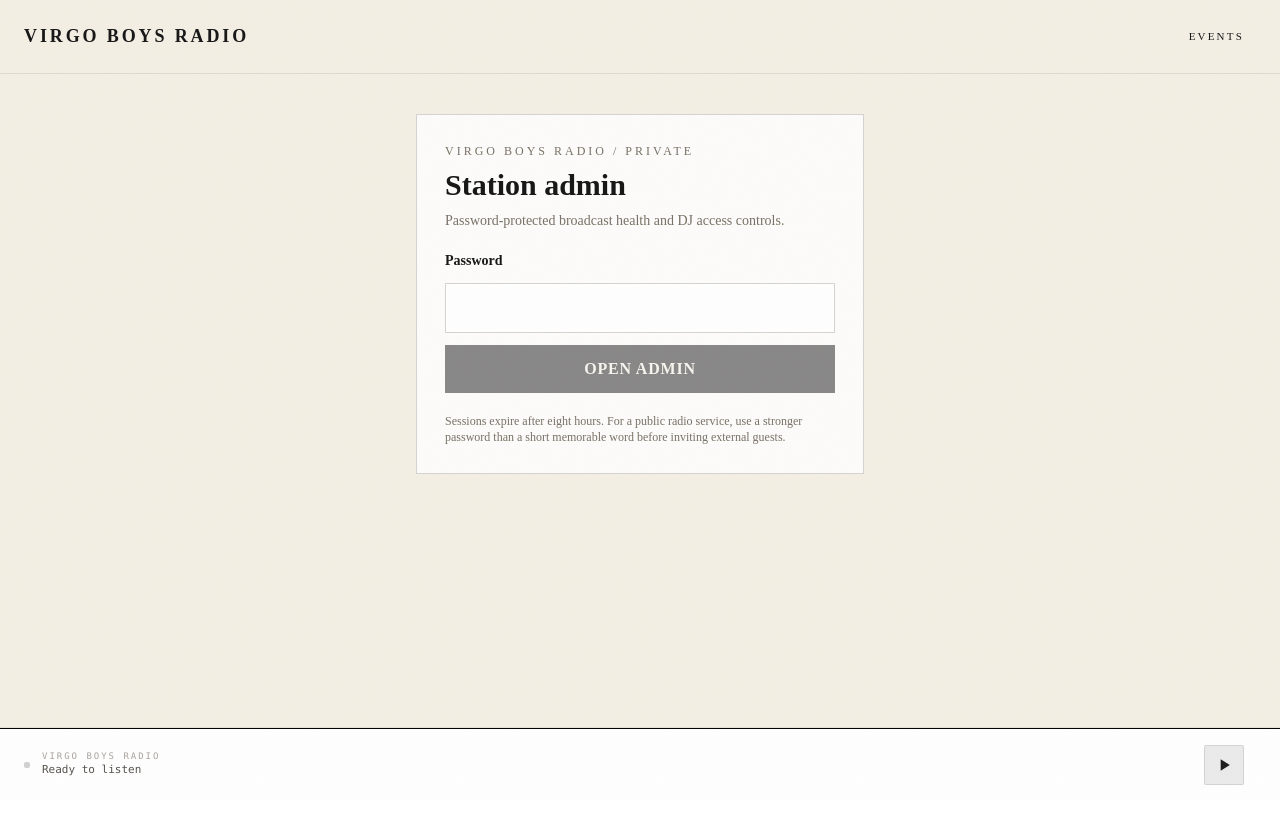
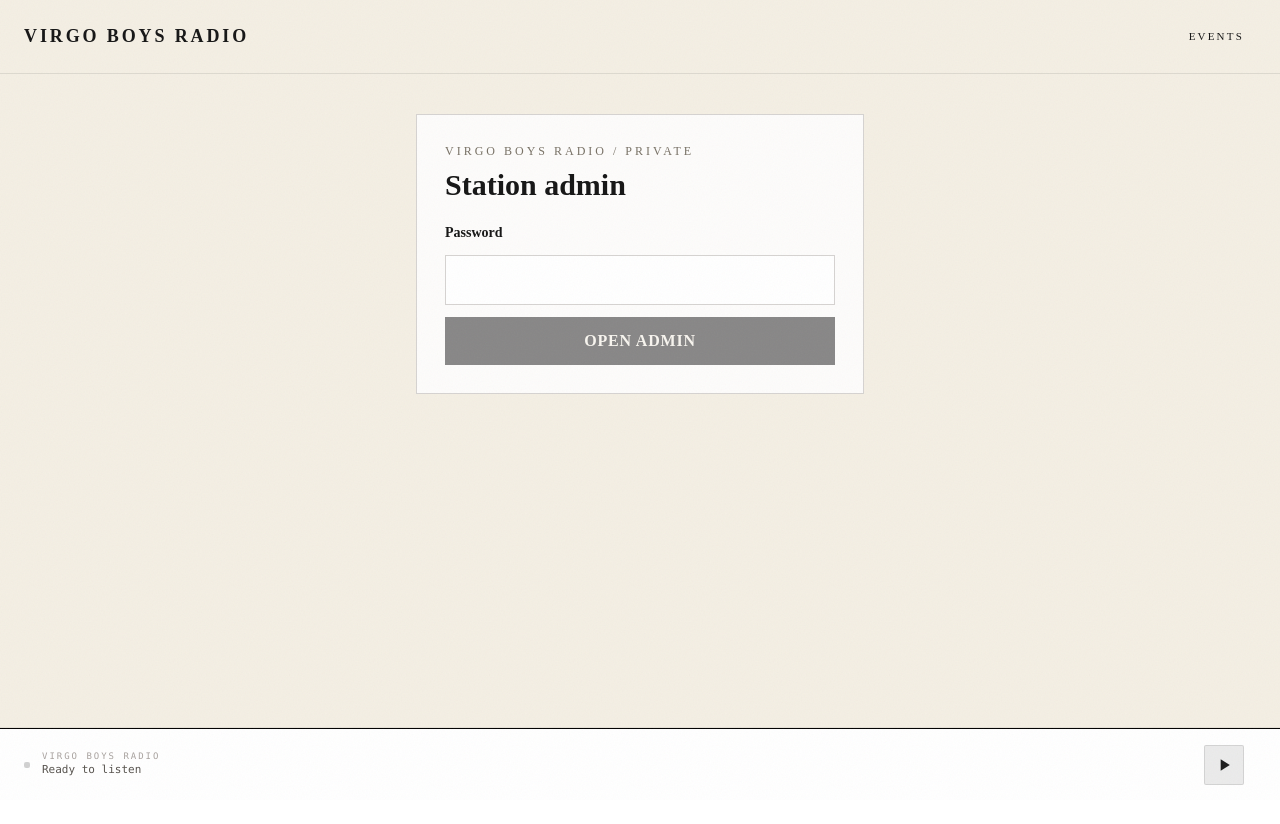
Before and after one commit to BarkBarkBarkBarkBarkBarkBark/virgo-boys-radio, a Next.js app in the folder apps/web/: page /admin/login in a window 1280 px wide. Shown: the top 824 px of the page. Built offline with nearby package versions, Linux system fonts and the light colour scheme; no server answers.

Commit message:
style(web): remove placeholder and operational copy

```diff
--- a/apps/web/src/app/admin/login/page.tsx
+++ b/apps/web/src/app/admin/login/page.tsx
@@ -32,7 +32,6 @@ export default function AdminLoginPage() {
     <div className="max-w-md mx-auto bg-white/85 border border-stone-300 p-7 space-y-5">
       <div><p className="text-xs tracking-[0.25em] uppercase text-muted">Virgo Boys Radio / Private</p>
         <h1 className="text-3xl font-bold mt-2">Station admin</h1>
-        <p className="text-sm mt-2 text-muted">Password-protected broadcast health and DJ access controls.</p>
       </div>
       <form onSubmit={(e) => void signIn(e)} className="space-y-3">
         <label className="block text-sm font-semibold" htmlFor="admin-password">Password</label>
@@ -45,7 +44,6 @@ export default function AdminLoginPage() {
         </button>
         {message && <p role="alert" className="text-sm text-red-700">{message}</p>}
       </form>
-      <p className="text-xs text-muted">Sessions expire after eight hours. For a public radio service, use a stronger password than a short memorable word before inviting external guests.</p>
     </div>
   </PublicShell>;
 }
```
